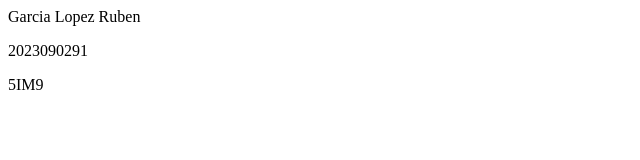
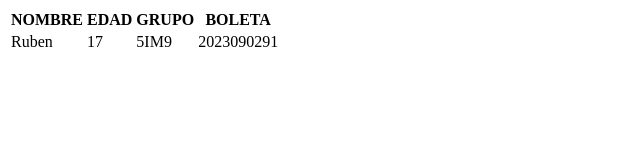
Before and after one commit to rubyury/Examen_Ruben_Garcia_Lopez, a plain HTML site: page index.html in a window 1280 px wide. Shown: the whole page, without its empty margins (0-640 px from the left). Drawn offline with Linux system fonts and the light colour scheme.

Commit message:
ultimo commit para subirlo

```diff
--- a/index.html
+++ b/index.html
@@ -3,8 +3,21 @@
 <title>examen</title>
 <head>
 <body>
-<p>Garcia Lopez Ruben</p>
-<p>2023090291</p>
-<p>5IM9</p>
+
+
+<table>
+  <tr>
+    <th>NOMBRE</th>
+    <th>EDAD</th>
+    <th>GRUPO</th>
+	<th>BOLETA</th>
+  </tr>
+  <tr>
+    <td>Ruben</td>
+<td>17</td>
+<td>5IM9</td>
+<td>2023090291</td>
+
+</table>
 </body>
 </html>
```
